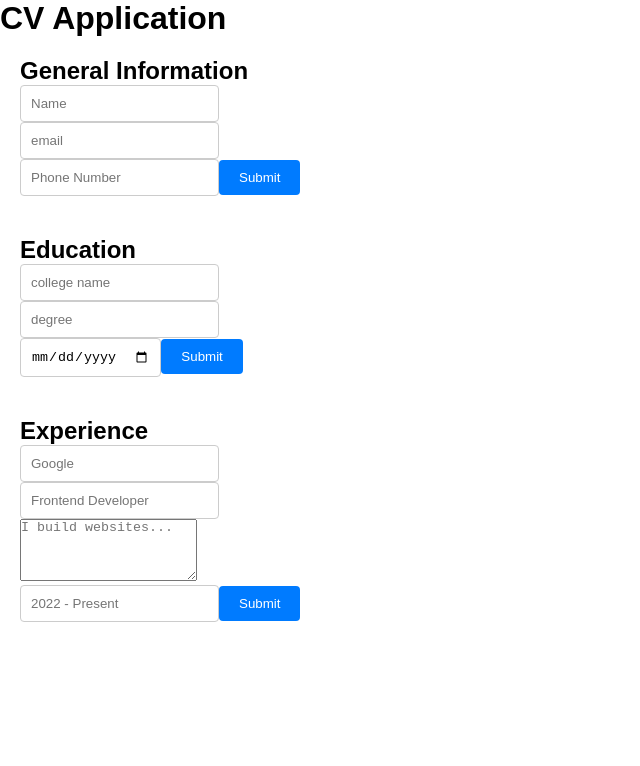
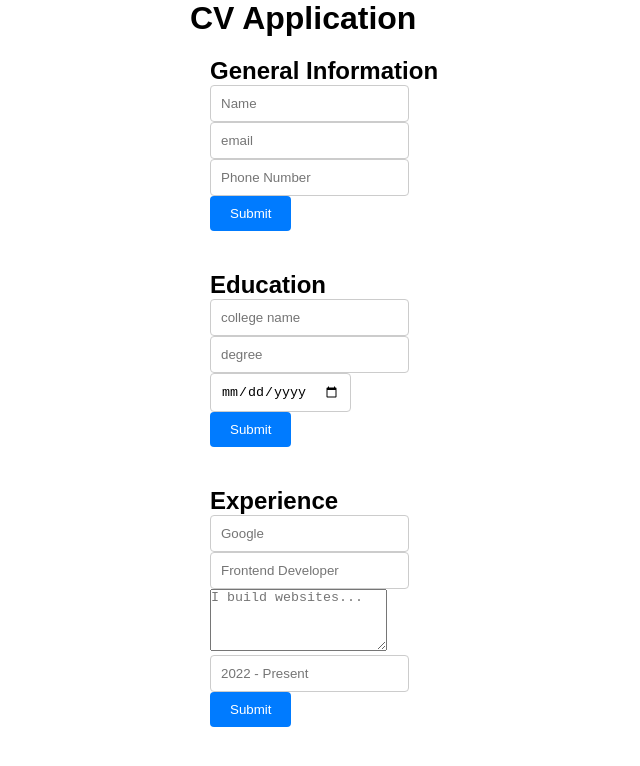
Before and after one commit to Fakecloak/CV-Application, a React (Vite) app in the folder my-first-react-app/: page / in a window 1280 px wide. Shown: the top 766 px of the page, without its empty margins (0-640 px from the left). Built offline with nearby package versions, Linux system fonts and the light colour scheme.

Commit message:
add line breaks in Section component for submit button

```diff
--- a/my-first-react-app/src/components/Section.jsx
+++ b/my-first-react-app/src/components/Section.jsx
@@ -7,13 +7,13 @@ export default function Section(props) {
             {props.submitted === false ? (
                 <form  onSubmit = {props.handleSubmit}>
                     {props.children}
-
+                    <br />
                     <button type = 'submit' >Submit</button>
                 </form>
             ) : (
                 <div>
                     {props.displayData}
-
+                    <br />
                     <button onClick = {props.handleEdit}>Edit</button>
                 </div>
             )}
--- a/my-first-react-app/src/style.css
+++ b/my-first-react-app/src/style.css
@@ -10,6 +10,11 @@ html{
 
 body{
   font-family: 'Arial', sans-serif;
+}
+
+.app {
+  max-width: 900px;
+  margin: 0 auto;
 }
 
 .section {
```
